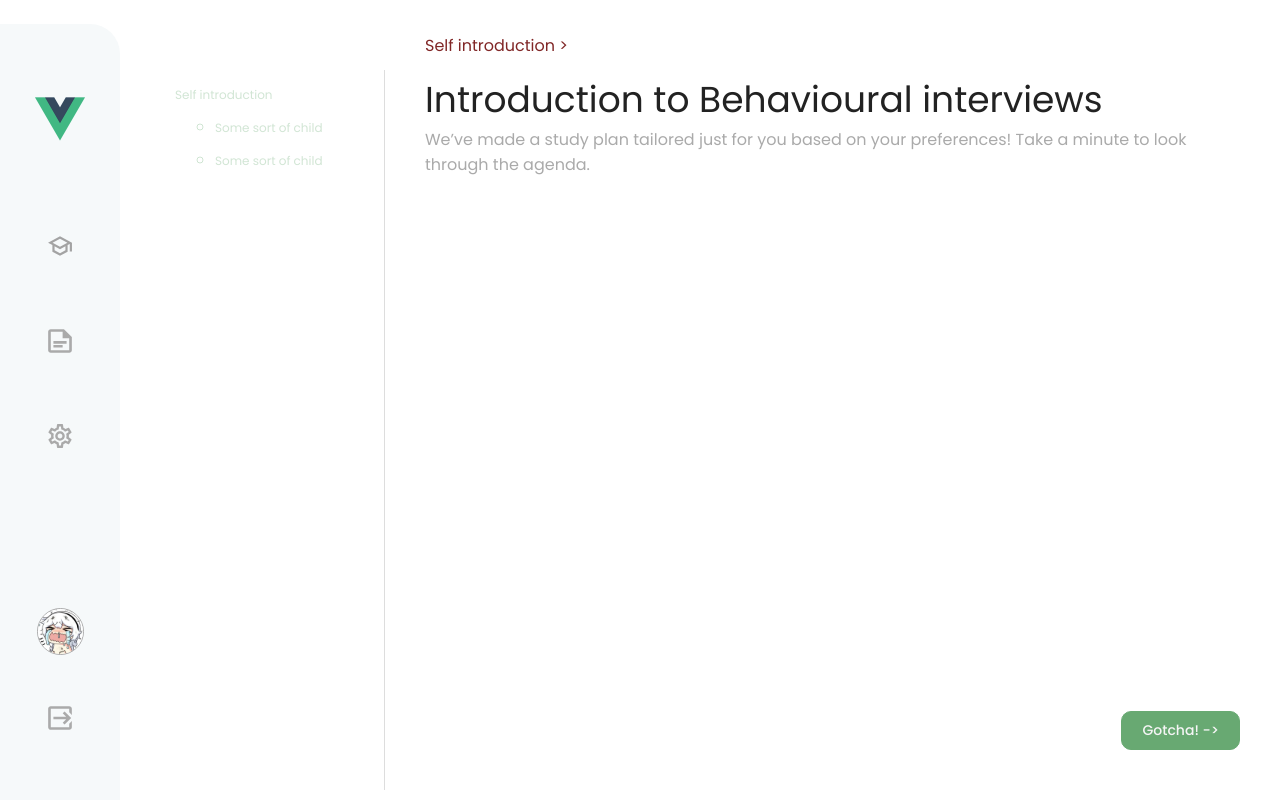
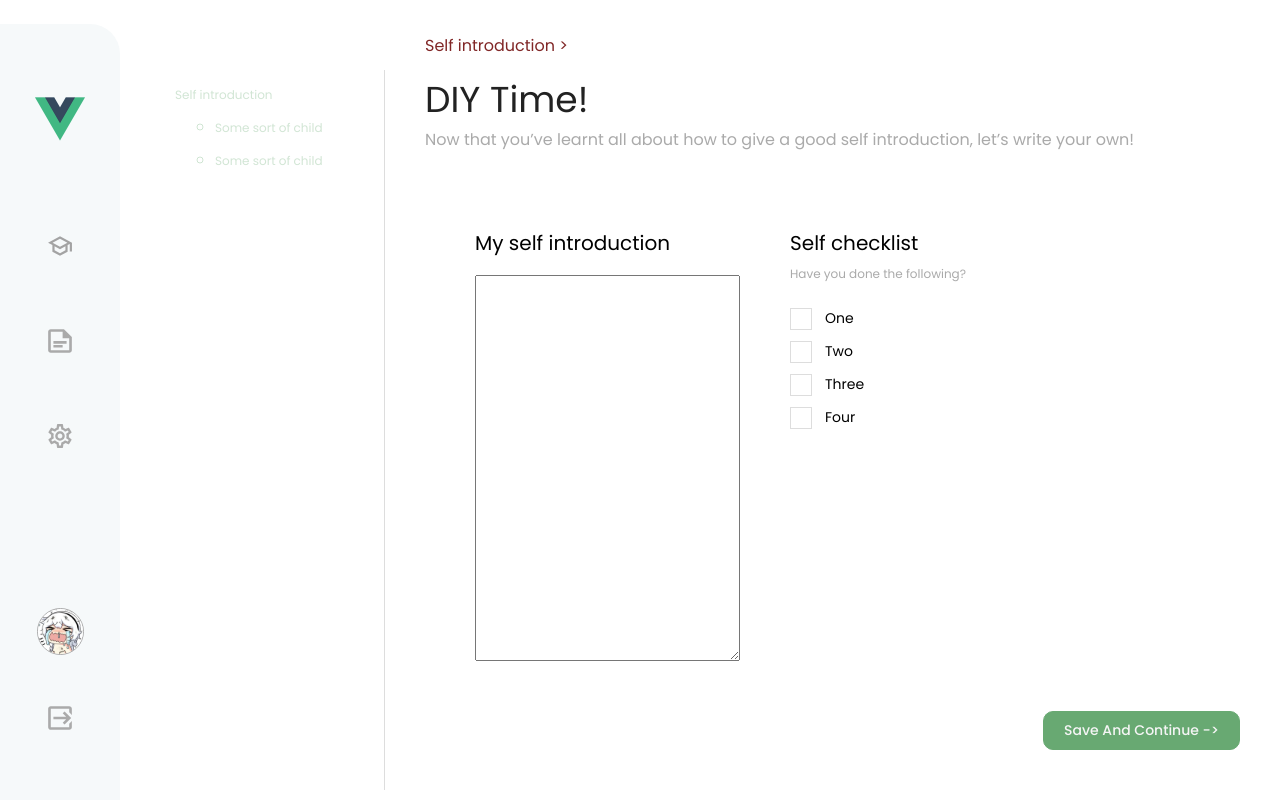
Before and after one commit to p4p-51/jubilant-octo-funicular, a Vue app in the folder frontend/: page /diy in a window 1280 px wide. Built offline with nearby package versions, Linux system fonts and the light colour scheme.

Commit message:
custom check marks!!! :D

```diff
--- a/frontend/src/views/pages/lectures/self-introduction/DIYTimeView.vue
+++ b/frontend/src/views/pages/lectures/self-introduction/DIYTimeView.vue
@@ -1,15 +1,43 @@
 <template>
   <progress-side-bar :modules="modules"></progress-side-bar>
-
   <div class="diy-time-view">
     <title-block
-      title="Introduction to Behavioural interviews"
-      subtitle="We’ve made a study plan tailored just for you based on your preferences! Take a minute to look through the agenda."
+      title="DIY Time!"
+      subtitle="Now that you’ve learnt all about how to give a good self introduction, let’s write your own!"
       module="Self introduction"
     />
-    <div class="content-container"></div>
+    <div class="content-container">
+      <div class="input-container">
+        <h2>My self introduction</h2>
+        <textarea />
+      </div>
+      <div class="checklist-container">
+        <h2>Self checklist</h2>
+        <p>Have you done the following?</p>
+        <label class="container"
+          >One
+          <input type="checkbox" />
+          <span class="checkmark"></span>
+        </label>
+        <label class="container"
+          >Two
+          <input type="checkbox" />
+          <span class="checkmark"></span>
+        </label>
+        <label class="container"
+          >Three
+          <input type="checkbox" />
+          <span class="checkmark"></span>
+        </label>
+        <label class="container"
+          >Four
+          <input type="checkbox" />
+          <span class="checkmark"></span>
+        </label>
+      </div>
+    </div>
 
-    <button class="go-button">Gotcha! -></button>
+    <button class="go-button">Save and continue -></button>
   </div>
 </template>
 
@@ -33,57 +61,110 @@
 .content-container {
   display: flex;
 
-  flex-direction: column;
-  align-items: center;
+  align-items: stretch;
   margin: 20px 50px;
   margin-bottom: 50px;
 
-  h2 {
+  flex: 1;
+
+  column-gap: 50px;
+  justify-content: space-between;
+
+  > div {
+    > h2 {
       font-size: 20px;
       font-weight: 400;
-
-    margin-bottom: 70px;
     }
 
-  .comparison-blocks {
-    display: flex;
+    > p {
+      font-size: 12px;
+      color: $c-grey-dark;
 
-    gap: 150px;
-    justify-content: space-evenly;
-    width: 100%;
+      margin-top: -10px;
+      margin-bottom: 25px;
+    }
+  }
 
-    .single-block {
-      max-width: 500px;
+  .input-container {
+    flex: 1;
 
     display: flex;
     flex-direction: column;
-      align-items: flex-start;
 
-      img {
-        height: 150px;
-        align-self: center;
+    textarea {
+      flex: 1;
+    }
   }
 
-      h5 {
-        font-size: 16px;
-        font-weight: 500;
+  .checklist-container {
+    width: 400px;
 
-        color: $c-black;
-        margin-bottom: 10px;
-        margin-top: 50px;
+    /* The container */
+    .container {
+      display: block;
+      position: relative;
+      padding-left: 35px;
+      margin-bottom: 12px;
+      cursor: pointer;
+      font-size: 14px;
+      -webkit-user-select: none;
+      -moz-user-select: none;
+      -ms-user-select: none;
+      user-select: none;
     }
 
-      p,
-      ul {
-        font-size: 14px;
-        font-weight: 400;
+    /* Hide the browser's default checkbox */
+    .container input {
+      position: absolute;
+      opacity: 0;
+      cursor: pointer;
+      height: 0;
+      width: 0;
+    }
 
-        color: $c-grey-dark;
+    /* Create a custom checkbox */
+    .checkmark {
+      position: absolute;
+      top: 0;
+      left: 0;
+      height: 20px;
+      width: 20px;
+      border: solid 1px $c-grey-light;
+    }
 
-        li {
-          margin-bottom: 10px;
+    /* On mouse-over, add a grey background color */
+    .container:hover input ~ .checkmark {
+      background-color: rgba($c-primary, 0.3);
     }
+
+    /* When the checkbox is checked, add a blue background */
+    .container input:checked ~ .checkmark {
+      background-color: $c-primary;
     }
+
+    /* Create the checkmark/indicator (hidden when not checked) */
+    .checkmark:after {
+      content: "";
+      position: absolute;
+      display: none;
+    }
+
+    /* Show the checkmark when checked */
+    .container input:checked ~ .checkmark:after {
+      display: block;
+    }
+
+    /* Style the checkmark/indicator */
+    .container .checkmark:after {
+      left: 6px;
+      top: 3px;
+      width: 4px;
+      height: 8px;
+      border: solid white;
+      border-width: 0 3px 3px 0;
+      -webkit-transform: rotate(45deg);
+      -ms-transform: rotate(45deg);
+      transform: rotate(45deg);
     }
   }
 }
@@ -101,6 +182,7 @@
 <script lang="ts">
 import ProgressSideBar from "@/components/ProgressSideBar.vue";
 import TitleBlock from "@/components/TitleBlock.vue";
+import ModuleStatus from "@/types/ModuleStatus.interface";
 import { defineComponent } from "vue";
 
 export default defineComponent({
@@ -129,7 +211,7 @@ export default defineComponent({
             },
           ],
         },
-      ],
+      ] as ModuleStatus[],
     };
   },
 });
```
Lines whose indentation alone changed are shown as unchanged.
